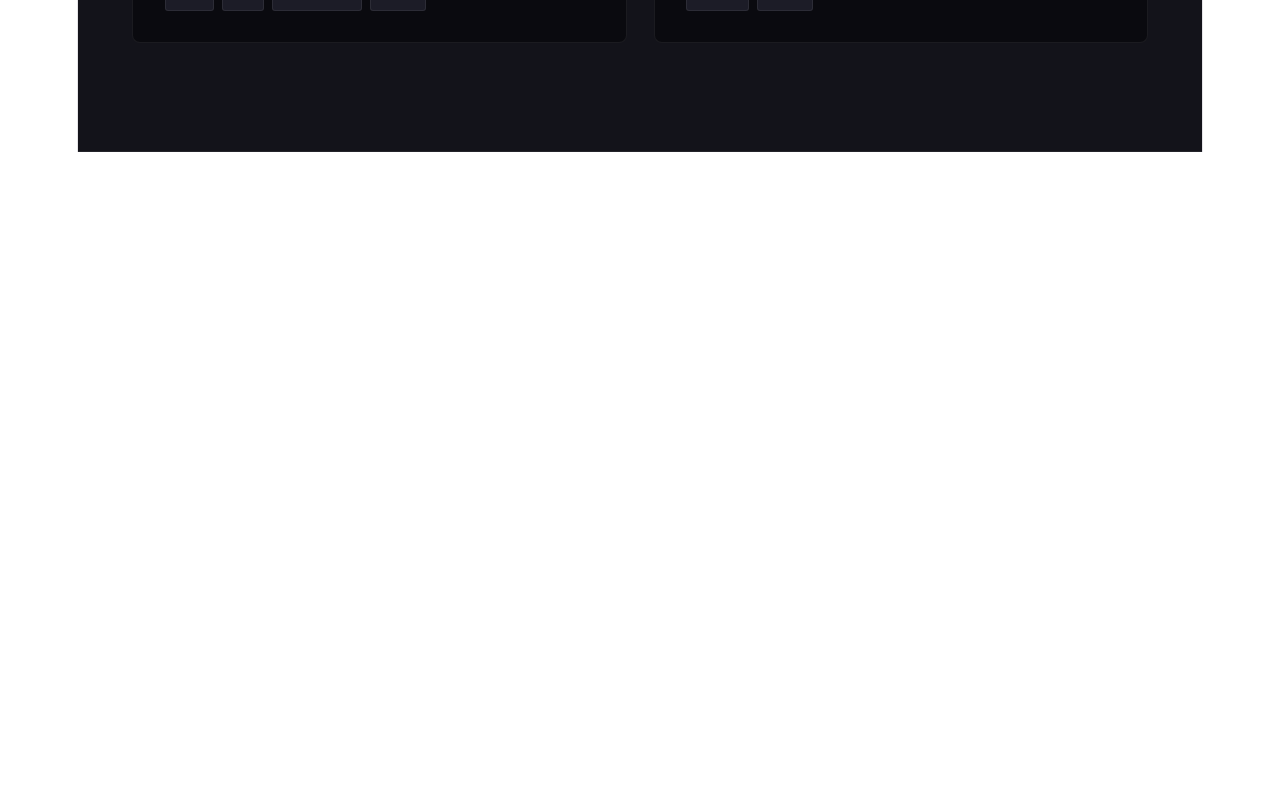
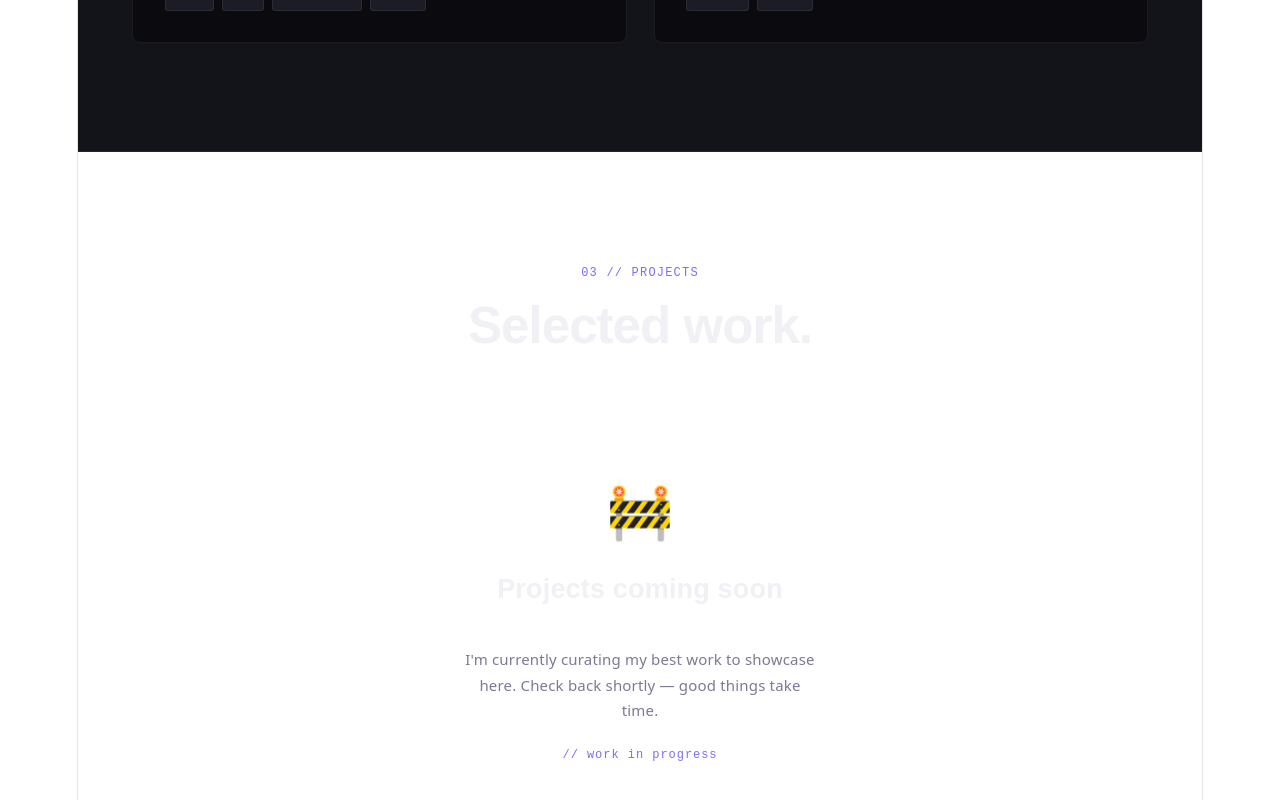
Before and after one commit to erycpc/Personal-Portfolio, a React app in the folder portfolio/: page / in a window 1280 px wide. Shown: the part 2139-2939 px from the top of the page. Before the commit the page ends 2291 px from the top, so only its background shows below. Built offline with nearby package versions, Linux system fonts and the light colour scheme; the HTML template or start-up script is replaced by a standard one.

Commit message:
Added Projects Component

```diff
--- a/portfolio/src/App.jsx
+++ b/portfolio/src/App.jsx
@@ -2,12 +2,14 @@ import NavBar from "./components/NavBar"
 import Home from "./components/Home"
 import AboutMe from "./components/AboutMe"
 import Skills from "./components/Skills"
+import Projects from "./components/Projects"
 
 // styles
 import './styles/NavBar.css'
 import './styles/Home.css'
 import './styles/AboutMe.css'
 import './styles/Skills.css'
+import './styles/Projects.css'
 
 
 
@@ -18,6 +20,7 @@ function App() {
     <Home />
     <AboutMe />
     <Skills />
+    <Projects />
     </>
   )
 }
--- /dev/null
+++ b/portfolio/src/components/Projects.jsx
@@ -0,0 +1,20 @@
+function Projects() {
+  return (
+    <section className="projects" id="projects">
+      <p className="section-tag">03 // projects</p>
+      <h2 className="section-title">Selected work.</h2>
+
+      <div className="projects-coming-soon">
+        <div className="coming-icon">🚧</div>
+        <h3>Projects coming soon</h3>
+        <p>
+          I'm currently curating my best work to showcase here.
+          Check back shortly — good things take time.
+        </p>
+        <span className="mono">// work in progress</span>
+      </div>
+    </section>
+  );
+}
+
+export default Projects;
--- /dev/null
+++ b/portfolio/src/styles/Projects.css
@@ -0,0 +1,47 @@
+.projects {
+  padding: 6rem 3rem;
+}
+
+.projects-coming-soon {
+  display: flex;
+  flex-direction: column;
+  align-items: center;
+  justify-content: center;
+  padding: 5rem 2rem;
+  border: 1px dashed rgba(255, 255, 255, 0.1);
+  border-radius: 12px;
+  text-align: center;
+  gap: 1rem;
+}
+
+.projects-coming-soon .coming-icon {
+  font-size: 3rem;
+  margin-bottom: 0.5rem;
+}
+
+.projects-coming-soon h3 {
+  font-family: 'Syne', sans-serif;
+  font-size: 1.5rem;
+  font-weight: 700;
+  color: #f0f0f5;
+}
+
+.projects-coming-soon p {
+  font-size: 15px;
+  color: #7a7a95;
+  max-width: 360px;
+  line-height: 1.7;
+}
+
+.projects-coming-soon .mono {
+  font-family: 'Space Mono', monospace;
+  font-size: 12px;
+  color: #7c6ef5;
+  letter-spacing: 0.08em;
+}
+
+@media (max-width: 768px) {
+  .projects {
+    padding: 4rem 1.5rem;
+  }
+}
```
